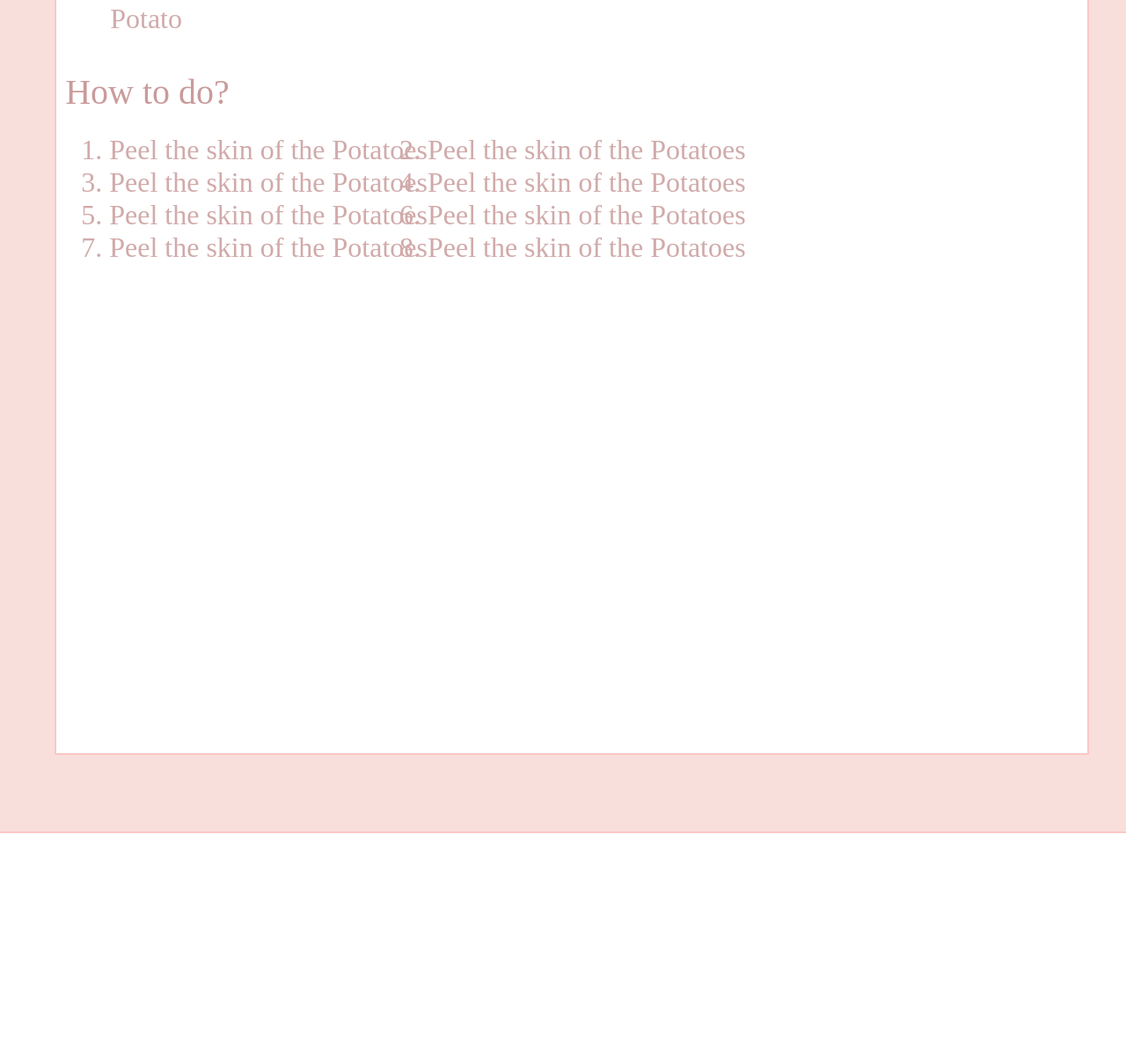
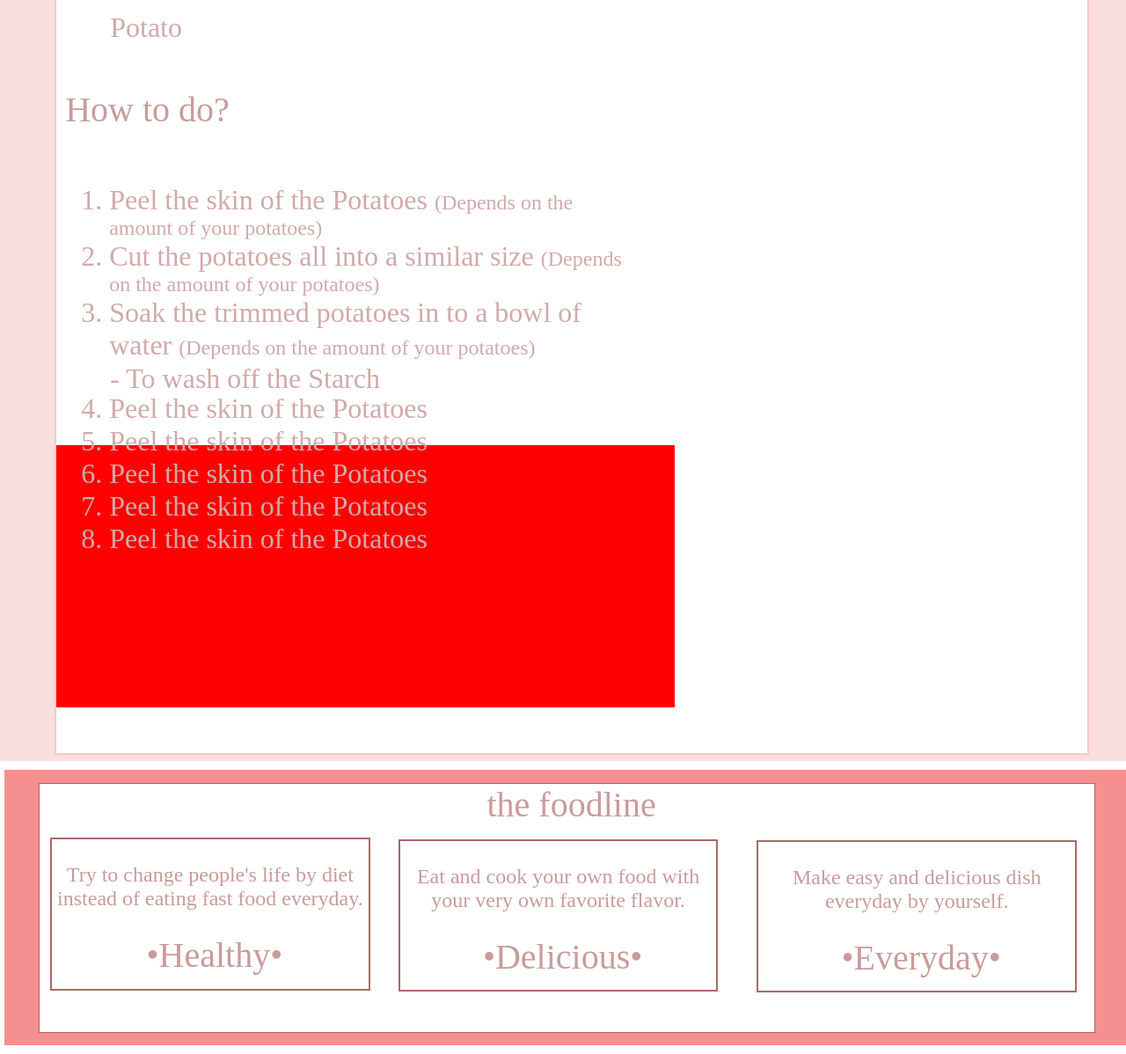
Before and after one commit to thefoodline/thefoodline.github.io, a plain HTML site: page index2.html in a window 1280 px wide. Shown: the part 1419-2617 px from the top of the page at 88% size. Before the commit the page ends 2366 px from the top, so only its background shows below. Drawn offline with Linux system fonts and the light colour scheme.

Commit message:
Update index2.html

```diff
--- a/index2.html
+++ b/index2.html
@@ -142,8 +142,10 @@ ol.new_style{
  padding: 60px;
 }
 #orderlist{
-  width: 90%;
+  width: 60%;
   height: 40%;
+  background-color: red;
+  position: relative;
 }
 #inbox{
   width: 60%;
@@ -157,7 +159,65 @@ tr.table{
   height: 2%;
   background-color: white;
   position: relative;
-
+}
+ul.n-style {
+  background: white;
+  padding: 70px;
+  list-style-type: circle;
+  margin: 0;
+  padding: 1;
+  overflow: hidden;
+  width: 90%;
+  height: 5%;
+}
+#footerbar{
+  width: 102%;
+  height: 40%;
+  background-color: #F68F8F;
+  position: relative;
+  top: 220%;
+  left: -1%;
+  border: solid 10px white;
+}
+#footerbar_blank{
+  width: 93%;
+  height: 90%;
+  background-color: white;
+  position: relative;
+  left: 3%;
+  top: 5%;
+  border: solid 1px #AD6767;
+  text-align: center;
+}
+#tbox{
+  width: 30%;
+  height: 60%;
+  background-color: white;
+  position: relative;
+  left: 1%;
+  top: 5%;
+  border: solid 2px #AD6767;
+  text-align: center;
+}
+#tbox2{
+  width: 30%;
+  height: 60%;
+  background-color: white;
+  position: relative;
+  left: 34%;
+  top: -56%;
+  border: solid 2px #AD6767;
+  text-align: center;
+}
+#tbox3{
+  width: 30%;
+  height: 60%;
+  background-color: white;
+  position: relative;
+  left: 68%;
+  top: -117%;
+  border: solid 2px #AD6767;
+  text-align: center;
 }
 </STYLE>
 </HEAD>
@@ -184,9 +244,9 @@ tr.table{
 <DIV id='bigbox'>
   <DIV id='textbox'><SPAN style="color: #C28D8D; font-family:'Avocado Creamy'; font-size: 72px; padding-left: 10px">Summary</SPAN>
 
-  <IMG src='fries.png' name=bigpic id='img1' style="padding-left: 830px"></IMG>
+  <IMG src='fries.png' name=bigpic id='img1' style="padding-left: 830px; padding-top: -40px"></IMG>
         <TABLE id='TABLE' style="padding-left: 950px">
-          <DIV id='inbox'><SPAN style="color: #D1AAAA; font-family:'Avocado Creamy'; font-size: 32px; padding-left: 10px">This is a dish that helps people to make fries in airfryer. <BR></BR> <SPAN style="padding-left: 10px"> If you are allergic to potatoes, please do not try this dish. </SPAN></SPAN></DIV>
+          <DIV id='inbox'><SPAN style="color: #D1AAAA; font-family:'Avocado Creamy'; font-size: 32px; padding-left: 10px">This is a dish that helps people to make fries in airfryer. <BR></BR> <SPAN style="padding-left: 10px"> If you are allergic to potatoes, please do not try this dish. <BR> <BR></BR></BR><SPAN style="padding-left: 10px"> Maximum Cooking Time: 1 hour <BR></BR><SPAN style="padding-left: 20px"> Cooking Process: Trime the Potatoes → Wash the Potatoes → <BR></BR><SPAN style="padding-left: 20px">Cook the potatoes  → Fry the Potatoes</SPAN></SPAN></SPAN></SPAN></SPAN></DIV>
     <TR class='table'>
       <TD align=center><IMG src='active.png' width=15px name='button1' onclick="src='active.png'; button2.src='inactive.png'; button3.src='inactive.png'; button4.src='inactive.png'; button5.src='inactive.png'; bigpic.src='fries.png';"></IMG></TD>
       <TD align=center><IMG src='inactive.png' width=15px name='button2' onclick="src='active.png'; button1.src='inactive.png'; button3.src='inactive.png'; button4.src='inactive.png'; button5.src='inactive.png'; bigpic.src='cookfries.png';"></IMG></TD>
@@ -201,15 +261,20 @@ tr.table{
   <BR></BR>
 <SPAN style="color: #CA9B9B; font-family:'Avocado Creamy'; font-size: 40px; padding-left: 10px">Ingredients</SPAN>
 <SPAN style="color: #D1AAAA; font-family:'Avocado Creamy'; font-size: 32px; padding-left: 10px">
- <ul class='new-style' style="margin-top:30px; margin-bottom:-250px; margin-left: 60px">
+ <ul class='new-style' style="margin-top:40px; margin-bottom:-240px; margin-left: 60px">
   <li>Potato</li>
 </ul>
   <SPAN style="color: #CA9B9B; font-family:'Avocado Creamy'; font-size: 40px; padding-left: 10px; padding-top: 40px">How to do?</SPAN><BR></BR>
   <SPAN style="color: #D1AAAA; font-family:'Avocado Creamy'; font-size: 32px; padding-left: 10px">
+    <BR></BR>
+<DIV id='orderlist'>
   <OL class='new_style'style="margin-top:-110px;">
-  <LI>Peel the skin of the Potatoes</LI>
-  <LI>Peel the skin of the Potatoes</LI>
-  <LI>Peel the skin of the Potatoes</LI>
+    <LI>Peel the skin of the Potatoes <SPAN style="color: #D1AAAA; font-family:'Avocado Creamy'; font-size: 24px;">(Depends on the amount of your potatoes)</SPAN></LI>
+    <LI>Cut the potatoes all into a similar size <SPAN style="color: #D1AAAA; font-family:'Avocado Creamy'; font-size: 24px;">(Depends on the amount of your potatoes)</SPAN></LI>
+    <LI>Soak the trimmed potatoes in to a bowl of water <SPAN style="color: #D1AAAA; font-family:'Avocado Creamy'; font-size: 24px;">(Depends on the amount of your potatoes)</SPAN></LI>
+      <UL class='n-style'>
+          <DT>- To wash off the Starch</DT>
+      </UL>
     <LI>Peel the skin of the Potatoes</LI>
     <LI>Peel the skin of the Potatoes</LI>
     <LI>Peel the skin of the Potatoes</LI>
@@ -220,5 +285,20 @@ tr.table{
 </DIV>
  </DIV>
 </DIV>
+</DIV>
+<DIV id='footerbar'>
+  <DIV id='footerbar_blank'>
+      <SPAN style="color: #CA9B9B; font-family:'Avocado Creamy'; font-size: 40px; padding-left: 10px; padding-top: 40px">the foodline</SPAN>
+      <DIV id='tbox'>
+       <SPAN style="color: #CA9B9B; font-family:'Avocado Creamy'; font-size: 24px; padding-left: 10px; padding-top: 40px"><BR>Try to change people's life by diet instead of eating fast food everyday.<BR><BR><SPAN style="color: #CA9B9B; font-family:'Avocado Creamy'; font-size: 40px; padding-left: 10px; padding-top: 40px">•Healthy•</SPAN></BR></BR></SPAN>
+      </DIV>
+      <DIV id='tbox2'>
+       <SPAN style="color: #CA9B9B; font-family:'Avocado Creamy'; font-size: 24px; padding-left: 10px; padding-top: 40px"><BR>Eat and cook your own food with your very own favorite flavor.<BR><BR><SPAN style="color: #CA9B9B; font-family:'Avocado Creamy'; font-size: 40px; padding-left: 10px; padding-top: 40px">•Delicious•</SPAN></BR></BR></SPAN>
+      </DIV>
+      <DIV id='tbox3'>
+       <SPAN style="color: #CA9B9B; font-family:'Avocado Creamy'; font-size: 24px; padding-left: 10px; padding-top: 40px"><BR>Make easy and delicious dish everyday by yourself.<BR><BR><SPAN style="color: #CA9B9B; font-family:'Avocado Creamy'; font-size: 40px; padding-left: 10px; padding-top: 40px">•Everyday•</SPAN></BR></BR></SPAN>
+      </DIV>
+  </DIV>
+</DIV>
 </BODY>
 </HTML>
```
Lines whose indentation alone changed are shown as unchanged.
